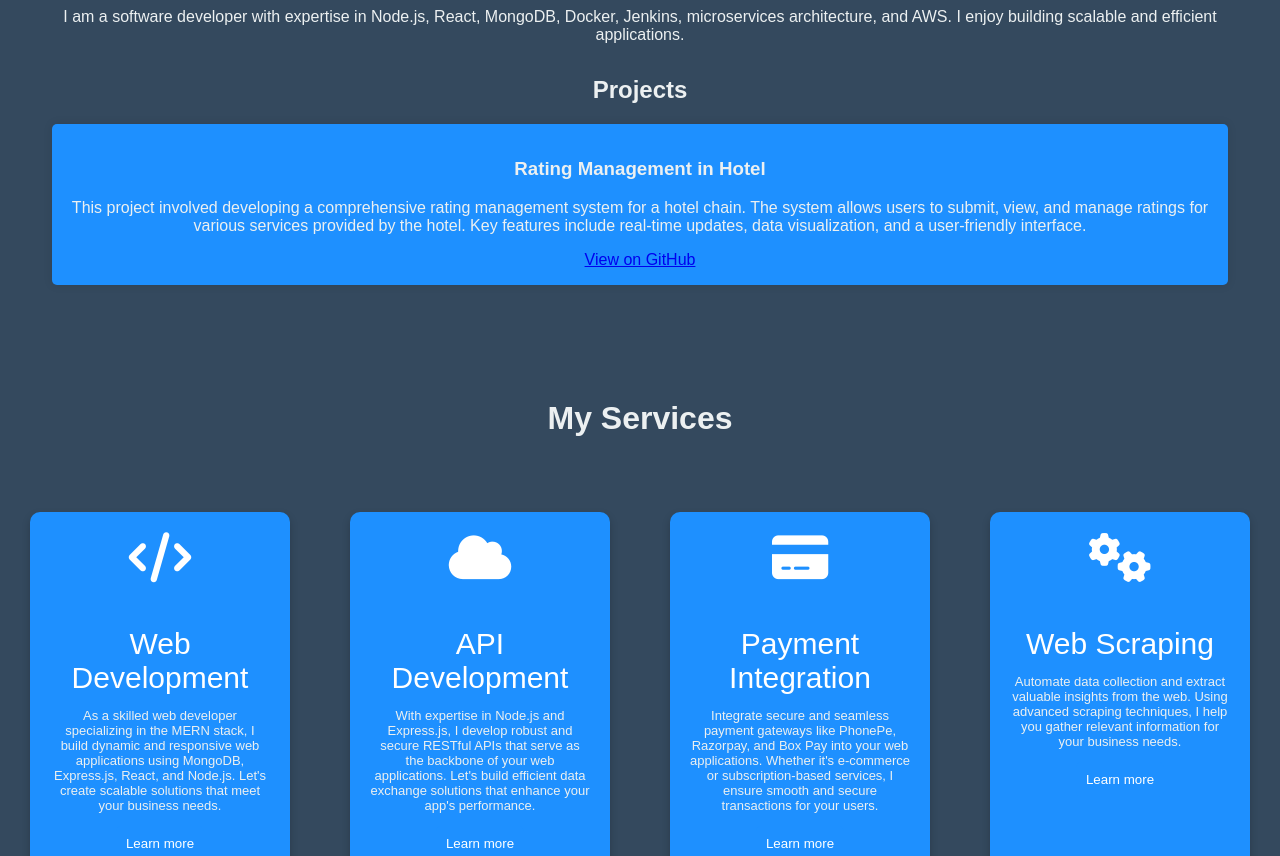
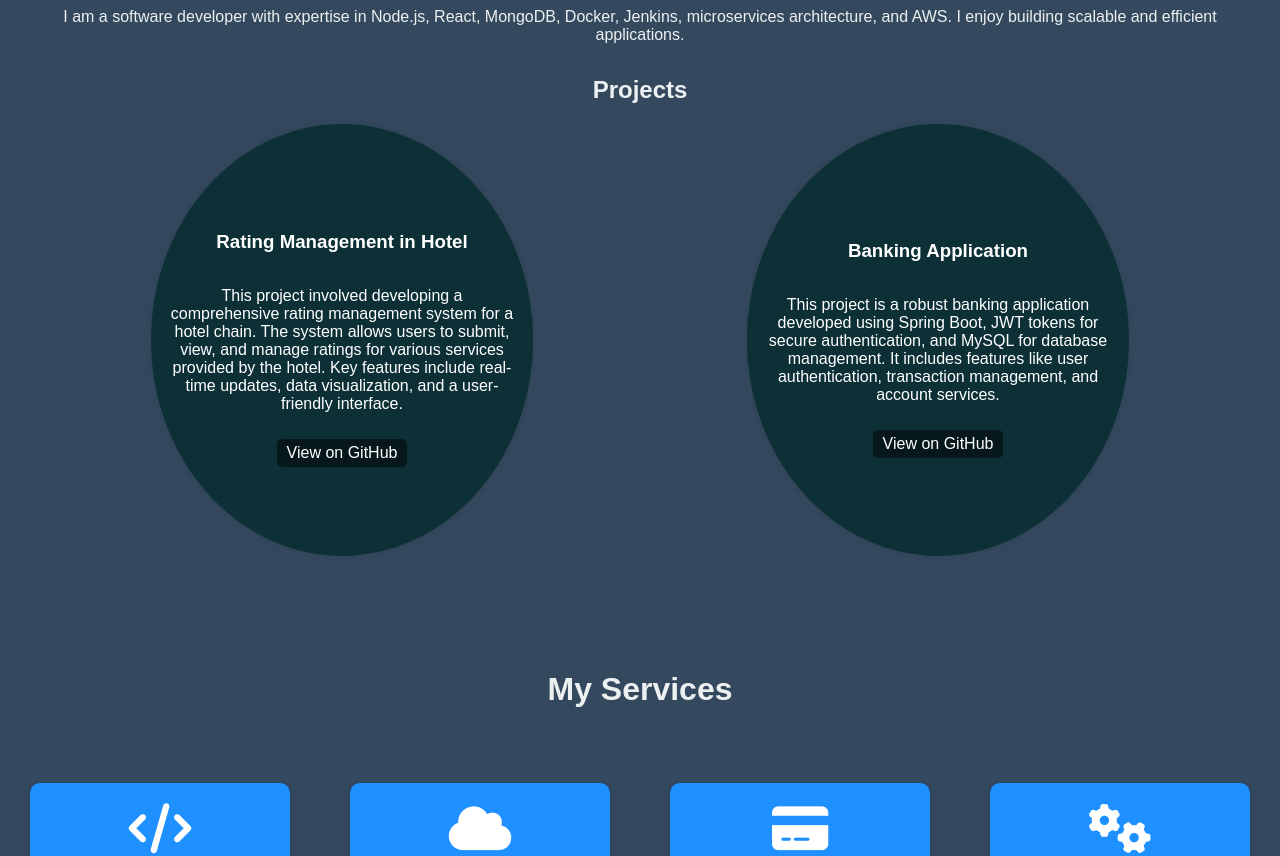
Before and after one commit to SimanchalaSethi/who-is-simanchala, a React (Create React App) app: page / in a window 1280 px wide. Shown: the part 260-1116 px from the top of the page. Built offline with nearby package versions, Linux system fonts and the light colour scheme.

Commit message:
change blog

```diff
--- a/package.json
+++ b/package.json
@@ -17,6 +17,7 @@
     "cross-env": "^7.0.3",
     "react": "^18.3.1",
     "react-dom": "^18.3.1",
+    "react-modal": "^3.16.1",
     "react-scripts": "^5.0.1",
     "react-tsparticles": "^2.12.2",
     "tsparticles": "^3.5.0",
--- a/src/components/Blog.css
+++ b/src/components/Blog.css
@@ -9,6 +9,7 @@
   margin: 1rem 0;
   border-radius: 5px;
   box-shadow: 0 0 10px rgba(0, 0, 0, 0.1);
+  text-align: left;
 }
 
 .blog-post h2 {
@@ -18,3 +19,30 @@
 .blog-post p {
   text-align: left;
 }
+
+button {
+  background-color: #1e90ff;
+  color: white;
+  border: none;
+  padding: 0.5rem 1rem;
+  margin-top: 1rem;
+  border-radius: 5px;
+  cursor: pointer;
+}
+
+button:hover {
+  background-color: #1c86ee;
+}
+
+.ReactModal__Overlay {
+  background-color: rgba(0, 0, 0, 0.75) !important;
+}
+
+.ReactModal__Content {
+  padding: 2rem;
+  border-radius: 10px;
+  max-width: 600px;
+  margin: auto;
+  background-color: rgba(32, 35, 42, 0.9); /* Dark background color with transparency */
+  color: #172f36; /* Bright text color for readability */
+}
--- a/src/components/Blog.js
+++ b/src/components/Blog.js
@@ -1,11 +1,14 @@
 import React, { useState } from 'react';
+import Modal from 'react-modal';
 import './Blog.css';
-import githubFlowImage from '../assets/gitflow.png';
+
+Modal.setAppElement('#root'); // Replace '#root' with your app's root element if different
 
 function Blog() {
-  const [posts, setPosts] = useState([
+  const [posts] = useState([
     {
       title: 'Efficient Code Management with a Structured Git Workflow',
+      summary: 'This post covers efficient code management with a structured Git workflow, including branching strategy, code writing, and more.',
       content: `<p><strong>Branching Strategy:</strong></p>
                 <p>- <strong>Main Branches:</strong> We operate with three main branches - dev, rel, and main.</p>
                 <p>- <strong>Feature Branches:</strong> Team members pull from the dev branch and create feature branches based on the specific APIs they are working on.</p>
@@ -18,8 +21,21 @@ function Blog() {
                 <p>- <strong>Integration:</strong> Once testing is successful, I merge the changes into the rel branch where frontend and backend are integrated.</p>
                 <p>- <strong>Client Approval:</strong> Our testing team validates the integrated application and seeks client approval.</p>
                 <p>- <strong>Final Merge:</strong> Upon client approval, the code is merged into the main branch, marking it ready for production.</p>`,
-    }
+    },
   ]);
+
+  const [modalIsOpen, setModalIsOpen] = useState(false);
+  const [selectedPost, setSelectedPost] = useState(null);
+
+  const openModal = (post) => {
+    setSelectedPost(post);
+    setModalIsOpen(true);
+  };
+
+  const closeModal = () => {
+    setModalIsOpen(false);
+    setSelectedPost(null);
+  };
 
   return (
     <div id="blog">
@@ -27,9 +43,19 @@ function Blog() {
       {posts.map((post, index) => (
         <div key={index} className="blog-post">
           <h2>{post.title}</h2>
-          <p dangerouslySetInnerHTML={{ __html: post.content }}></p>
+          <p>{post.summary}</p>
+          <button onClick={() => openModal(post)}>Read Details</button>
         </div>
       ))}
+      <Modal isOpen={modalIsOpen} onRequestClose={closeModal} contentLabel="Blog Post Details">
+        {selectedPost && (
+          <div>
+            <h2>{selectedPost.title}</h2>
+            <div dangerouslySetInnerHTML={{ __html: selectedPost.content }}></div>
+            <button onClick={closeModal}>Close</button>
+          </div>
+        )}
+      </Modal>
     </div>
   );
 }
--- a/src/components/Main.css
+++ b/src/components/Main.css
@@ -8,10 +8,37 @@
     margin-bottom: 2rem;
 }
 
-.project {
-    background-color: #1e90ff;
+.projects-container {
+    display: flex;
+    flex-wrap: wrap;
+    justify-content: space-around; /* Center and space out project cards */
+    gap: 1rem; /* Gap between project cards */
+  }
+
+  .project {
+    background-color: rgba(4, 42, 45, 0.8);
     padding: 1rem;
-    margin-bottom: 1rem;
+    border-radius: 50%;
+    box-shadow: 0 0 10px rgba(0, 0, 0, 0.1);
+    width: 350px;
+    height: 400px;
+    display: flex;
+    flex-direction: column;
+    justify-content: center;
+    align-items: center;
+    text-align: center;
+    color: white;
+  }
+
+  .project a {
+    color: white;
+    text-decoration: none;
+    margin-top: 10px;
+    padding: 5px 10px;
     border-radius: 5px;
-    box-shadow: 0 0 10px rgba(0, 0, 0, 0.1);
-}
+    background-color: rgba(0, 0, 0, 0.5);
+  }
+
+  .project a:hover {
+    background-color: rgba(0, 0, 0, 0.7);
+  }
--- a/src/components/Main.js
+++ b/src/components/Main.js
@@ -1,19 +1,53 @@
-import React from 'react';
-import './Main.css';
+import React from "react";
+import "./Main.css";
 
 function Main() {
   return (
     <main className="Main">
       <section id="about">
         <h2>About Me</h2>
-                <p>I am a software developer with expertise in Node.js, React, MongoDB, Docker, Jenkins, microservices architecture, and AWS. I enjoy building scalable and efficient applications.</p>
+        <p>
+          I am a software developer with expertise in Node.js, React, MongoDB,
+          Docker, Jenkins, microservices architecture, and AWS. I enjoy building
+          scalable and efficient applications.
+        </p>
       </section>
       <section id="projects">
         <h2>Projects</h2>
-                <div className="project">
+        <div class="projects-container">
+          <div class="project">
             <h3>Rating Management in Hotel</h3>
-                <p>This project involved developing a comprehensive rating management system for a hotel chain. The system allows users to submit, view, and manage ratings for various services provided by the hotel. Key features include real-time updates, data visualization, and a user-friendly interface.</p>
-                    <a href="https://github.com/SimanchalaSethi/Hotel-User-Rating-Management" target="_blank" rel="noopener noreferrer">View on GitHub</a>
+            <p>
+              This project involved developing a comprehensive rating management
+              system for a hotel chain. The system allows users to submit, view,
+              and manage ratings for various services provided by the hotel. Key
+              features include real-time updates, data visualization, and a
+              user-friendly interface.
+            </p>
+            <a
+              href="https://github.com/SimanchalaSethi/Hotel-User-Rating-Management"
+              target="_blank"
+              rel="noopener noreferrer"
+            >
+              View on GitHub
+            </a>
+          </div>
+          <div class="project">
+            <h3>Banking Application</h3>
+            <p>
+              This project is a robust banking application developed using
+              Spring Boot, JWT tokens for secure authentication, and MySQL for
+              database management. It includes features like user
+              authentication, transaction management, and account services.
+            </p>
+            <a
+              href="https://github.com/SimanchalaSethi/Back-End-Bank-Application.git"
+              target="_blank"
+              rel="noopener noreferrer"
+            >
+              View on GitHub
+            </a>
+          </div>
         </div>
       </section>
     </main>
```
Also changed, not shown: 1 other file (tests, documents, lock files or other folders). Lines whose indentation alone changed are shown as unchanged.
